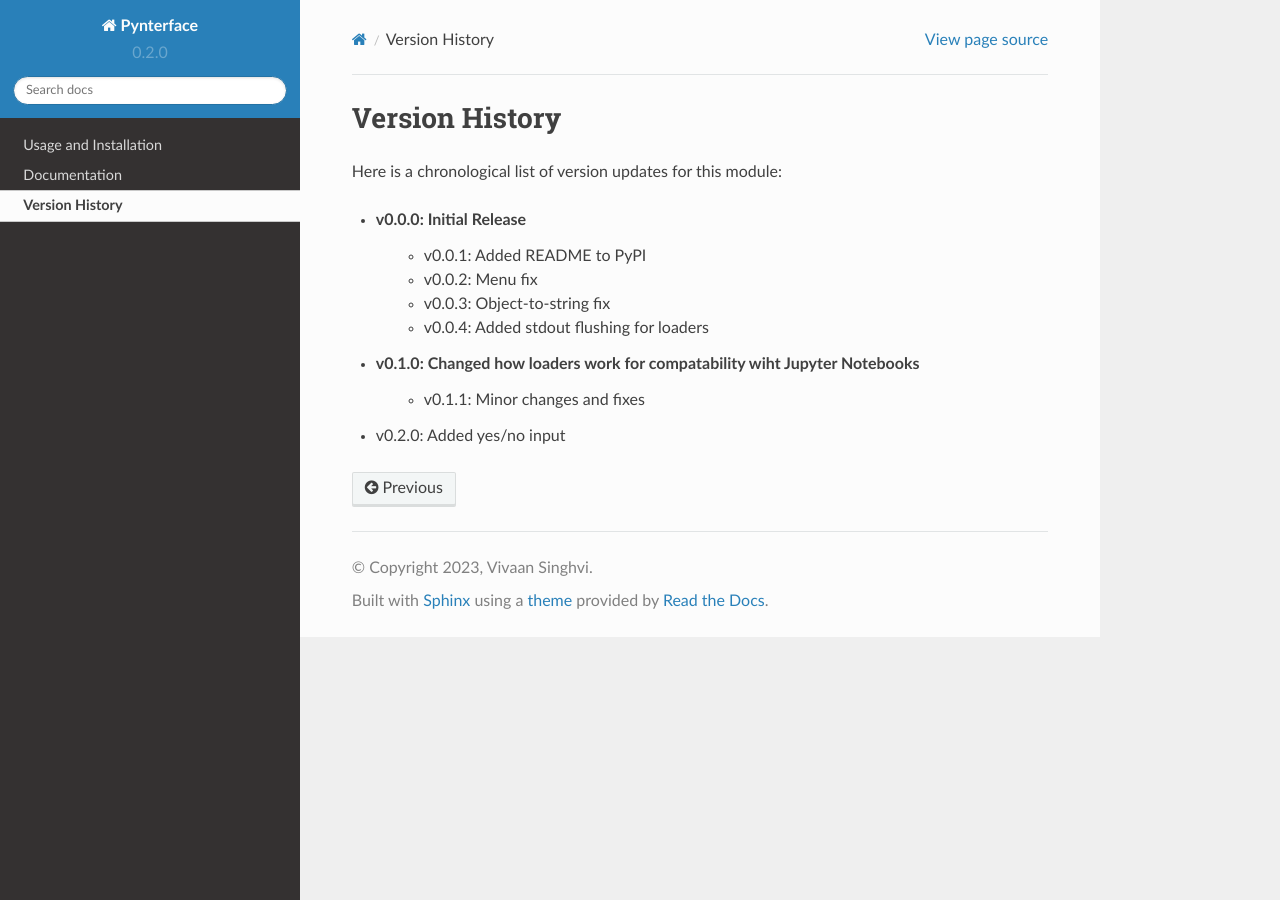
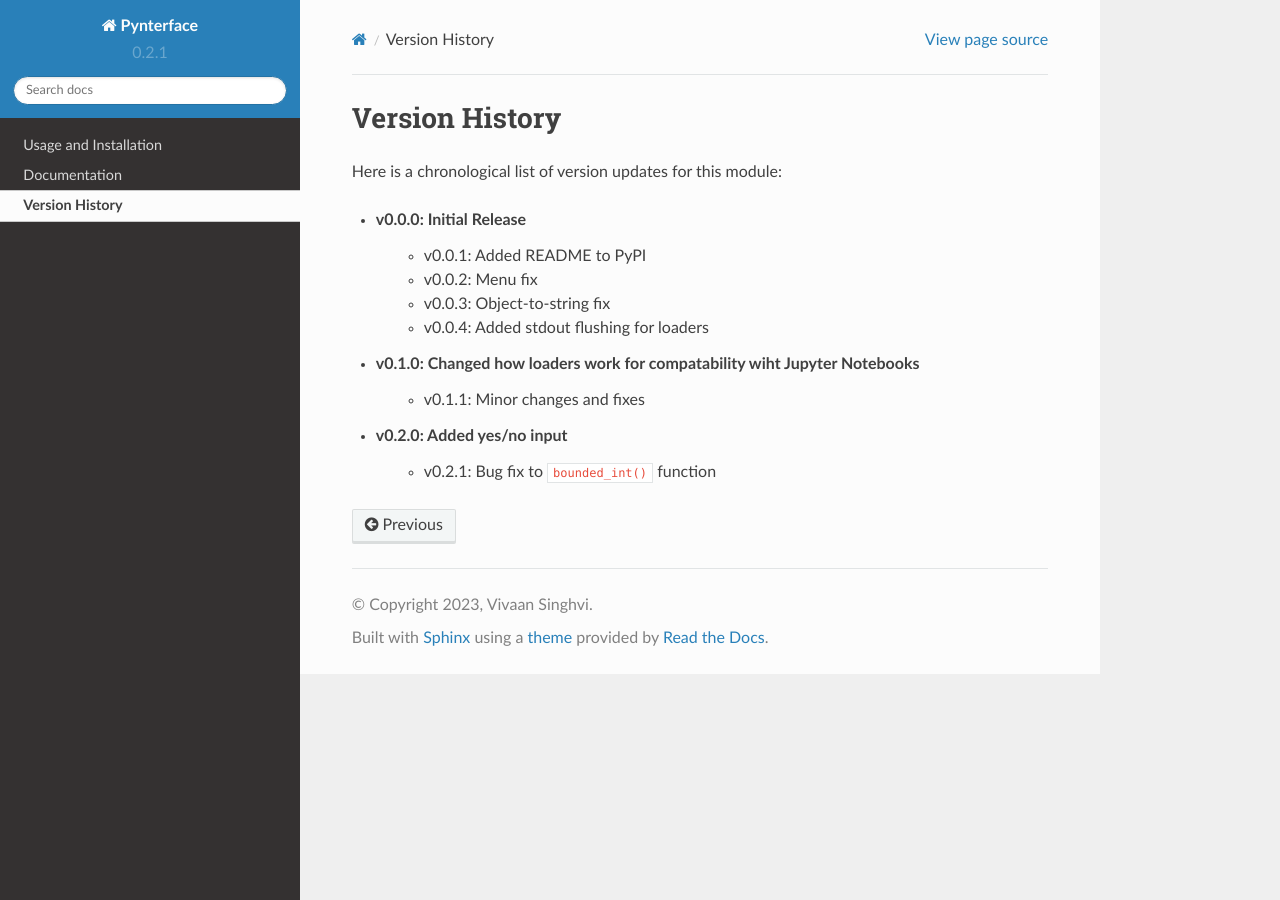
Before and after one commit to vivaansinghvi07/pynterface, a Sphinx documentation site: the page built from docs/versionhistory.rst, in a window 1280 px wide. Built offline with Sphinx 7.4.7 and the Read the Docs theme 2.0.0, drawn with Linux system fonts in a browser that asks for light colours.

Commit message:
updated version

```diff
--- a/docs/conf.py
+++ b/docs/conf.py
@@ -7,7 +7,7 @@ copyright = '2023, Vivaan Singhvi'
 author = 'Vivaan Singhvi'
 
 release = "0.2"
-version = "0.2.0"
+version = "0.2.1"
 
 # -- General configuration
 
--- a/docs/versionhistory.rst
+++ b/docs/versionhistory.rst
@@ -11,3 +11,4 @@ Here is a chronological list of version updates for this module:
 * v0.1.0: Changed how loaders work for compatability wiht Jupyter Notebooks
     * v0.1.1: Minor changes and fixes
 * v0.2.0: Added yes/no input
+    * v0.2.1: Bug fix to :code:`bounded_int()` function
--- a/pynterface/__init__.py
+++ b/pynterface/__init__.py
@@ -2,7 +2,7 @@
 A python module for dealing with terminal-based inputs and outputs.
 """
 
-__version__ = "0.2.0"
+__version__ = "0.2.1"
 __author__ = "Vivaan Singhvi"
 
 from .menu import *
```
